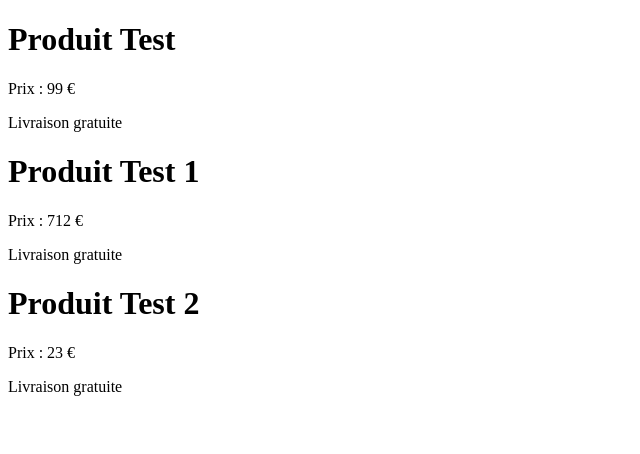
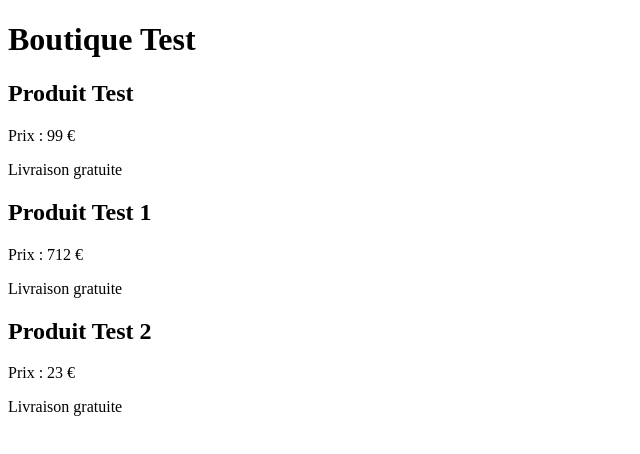
Before and after one commit to KOMELF-coder/changewatch-test-page, a plain HTML site: page index.html in a window 1280 px wide. Shown: the whole page, without its empty margins (0-640 px from the left). Drawn offline with Linux system fonts and the light colour scheme.

Commit message:
update true product form

```diff
--- a/index.html
+++ b/index.html
@@ -5,36 +5,26 @@
   <title>ChangeWatch Test</title>
 </head>
 <body>
-  <h1>Produit Test</h1>
-  <p>Prix : 99 €</p>
-  <p>Livraison gratuite</p>
+
+  <h1>Boutique Test</h1>
+
+  <div class="product" data-product-id="product-001">
+    <h2>Produit Test</h2>
+    <p>Prix : 99 €</p>
+    <p>Livraison gratuite</p>
+  </div>
+
+  <div class="product" data-product-id="product-002">
+    <h2>Produit Test 1</h2>
+    <p>Prix : 712 €</p>
+    <p>Livraison gratuite</p>
+  </div>
+
+  <div class="product" data-product-id="product-003">
+    <h2>Produit Test 2</h2>
+    <p>Prix : 23 €</p>
+    <p>Livraison gratuite</p>
+  </div>
+
 </body>
 </html>
-
-
-<!DOCTYPE html>
-<html lang="fr">
-<head>
-  <meta charset="UTF-8">
-  <title>ChangeWatch Test1</title>
-</head>
-<body>
-  <h1>Produit Test 1</h1>
-  <p>Prix : 712 €</p>
-  <p>Livraison gratuite</p>
-</body>
-</html>
-
-
-<!DOCTYPE html>
-<html lang="fr">
-<head>
-  <meta charset="UTF-8">
-  <title>ChangeWatch Test 2</title>
-</head>
-<body>
-  <h1>Produit Test 2</h1>
-  <p>Prix : 23 €</p>
-  <p>Livraison gratuite</p>
-</body>
-</html>
```
